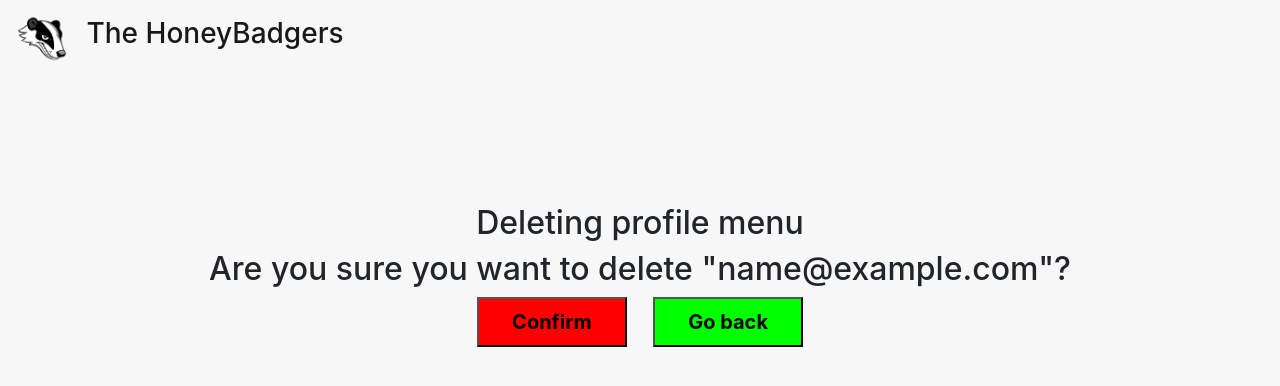
After one commit to markusranda/ID202712-Badges, a Django app: page /users/1/profile_page/delete/ in a window 1280 px wide. The commit adds this page. Shown: the top 386 px of the page. Run offline with Django 3.2, Linux system fonts and the light colour scheme; tables that the repository leaves empty hold one stand-in row (values such as "Sample post"); some libraries are stand-ins or nearby versions.

Commit message:
Auto stash before merge of "development" and "origin/development"

```diff
--- a/webserver/badge_project/badges/static/badges/style.css
+++ b/webserver/badge_project/badges/static/badges/style.css
@@ -16,6 +16,23 @@ li {
     font-size: 20px;
     width: 100%;
 }
+
+#confirmBtn {
+    background-color: #FF0000;
+    font-size: 20px;
+    width: 150px;
+    height: 50px;
+}
+
+
+#goBackBtn {
+    background-color: #00FF00;
+    font-size: 20px;
+    width: 150px;
+    height: 50px;
+    margin-left: 2%;
+}
+
 .c-badge-form {
     width: 50%;
 }
--- /dev/null
+++ b/webserver/badge_project/users/templates/users/profile_delete_form.html
@@ -0,0 +1,27 @@
+{% extends "nav/nav.html"%}
+
+{% load crispy_forms_tags %}
+
+{% block content %}
+
+
+<script>
+    function goBack() {
+        window.history.back();
+    }
+</script>
+
+<h2 class="row justify-content-center" id="loginTitle">Deleting profile menu</h2>
+<div>
+    <h2 class="row justify-content-center">Are you sure you want to delete "{{ object }}"?</h2>
+    <div class="row justify-content-center">
+        <form method="post">{% csrf_token %}
+            <button type="submit" value="Confirm" id="confirmBtn"><b>Confirm</b></button>
+        </form>
+        <button type="submit" value="Go back" onclick="goBack()" id="goBackBtn" class="col-auto"><b>Go back</b></button>
+
+    </div>
+</div>
+
+
+{% endblock %}
--- a/webserver/badge_project/users/urls.py
+++ b/webserver/badge_project/users/urls.py
@@ -8,4 +8,5 @@ urlpatterns = [
     path('signup/', views.SignUp.as_view(), name='signup'),
     path('<username>/profile_page/', views.ProfilePage.as_view(), name='profile_page'),
     path('<username>/profile_page/edit', views.ProfileUpdate.as_view(), name='edit_profile'),
+    path('<int:pk>/profile_page/delete/', views.DeleteUser.as_view(), name='delete_profile'),
 ]
--- a/webserver/badge_project/users/views.py
+++ b/webserver/badge_project/users/views.py
@@ -9,7 +9,6 @@ from django.views.generic.edit import FormMixin
 from django.views.generic import ListView, CreateView, UpdateView, DeleteView
 from .models import CustomUser
 from django.shortcuts import get_object_or_404
-import request
 
 from .forms import CustomUserCreationForm
 
@@ -65,3 +64,17 @@ class ProfileUpdate(generic.UpdateView, SingleObjectMixin):
 
     def get_object(self, **kwargs):
         return get_object_or_404(CustomUser, pk=self.request.user.id)
+
+
+class DeleteUser(DeleteView):
+    model = CustomUser
+    template_name = 'users/profile_delete_form.html'
+
+    def get_success_url(self):
+        user_id = self.request.user.id
+        user = CustomUser.objects.filter(id=user_id)
+        user.delete()
+        return reverse_lazy('login')
+    #
+    # def get_object(self, **kwargs):
+    #     return get_object_or_404(CustomUser, pk=self.request.user.id)
```
Also changed, not shown: webserver/badge_project/users/templates/users/profile_update_form.html (+6 -1 lines), webserver/badge_project/users/migrations/0002_auto_20190305_1017.py (added).
